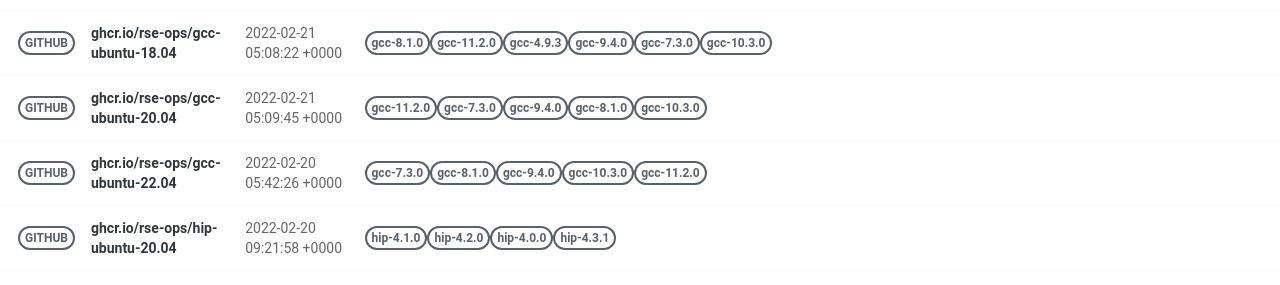
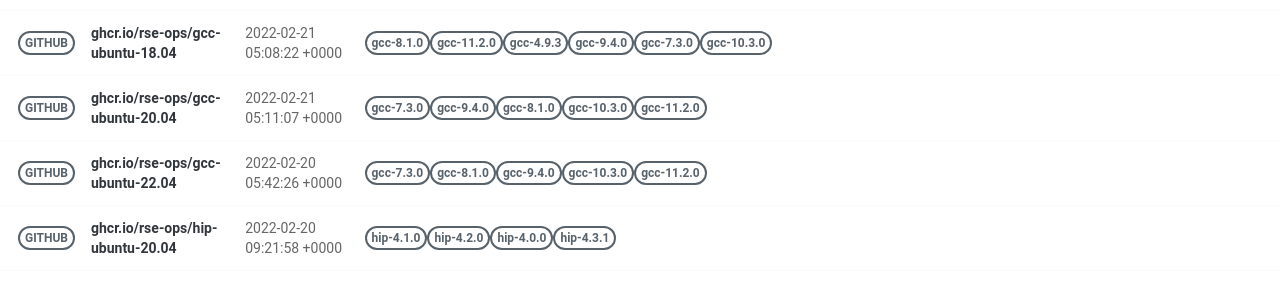
Before and after one commit to rse-ops/docker-images, a Jekyll site: the page built from pages/index.md, in a window 1280 px wide. Shown: the part 581-866 px from the top of the page. Built offline with Jekyll 4.4.1, drawn with Linux system fonts in a browser that asks for light colours; nearby versions of some CDN libraries.

Commit message:
Automated push to update library 2022-02-21

```diff
--- a/_library/ghcr.io-rse-ops-gcc-ubuntu-20.04.md
+++ b/_library/ghcr.io-rse-ops-gcc-ubuntu-20.04.md
@@ -1,14 +1,11 @@
 ---
 layout: container
 name: ghcr.io/rse-ops/gcc-ubuntu-20.04
-updated_at: 2022-02-21 05:09:45.792645
+updated_at: 2022-02-21 05:11:07.282861
 
 
 container_url: https://github.com/orgs/rse-ops/packages/container/package/gcc-ubuntu-20.04
 versions:
- - tag: gcc-11.2.0
-   dockerfile: https://github.com/rse-ops/docker-images/blob/main/ubuntu/gcc/Dockerfile
-   manifest: https://crane.ggcr.dev/manifest/ghcr.io/rse-ops/gcc-ubuntu-20.04:gcc-11.2.0
  - tag: gcc-7.3.0
    dockerfile: https://github.com/rse-ops/docker-images/blob/main/ubuntu/gcc/Dockerfile
    manifest: https://crane.ggcr.dev/manifest/ghcr.io/rse-ops/gcc-ubuntu-20.04:gcc-7.3.0
@@ -21,5 +18,8 @@ versions:
  - tag: gcc-10.3.0
    dockerfile: https://github.com/rse-ops/docker-images/blob/main/ubuntu/gcc/Dockerfile
    manifest: https://crane.ggcr.dev/manifest/ghcr.io/rse-ops/gcc-ubuntu-20.04:gcc-10.3.0
+ - tag: gcc-11.2.0
+   dockerfile: https://github.com/rse-ops/docker-images/blob/main/ubuntu/gcc/Dockerfile
+   manifest: https://crane.ggcr.dev/manifest/ghcr.io/rse-ops/gcc-ubuntu-20.04:gcc-11.2.0
 
 ---
```
